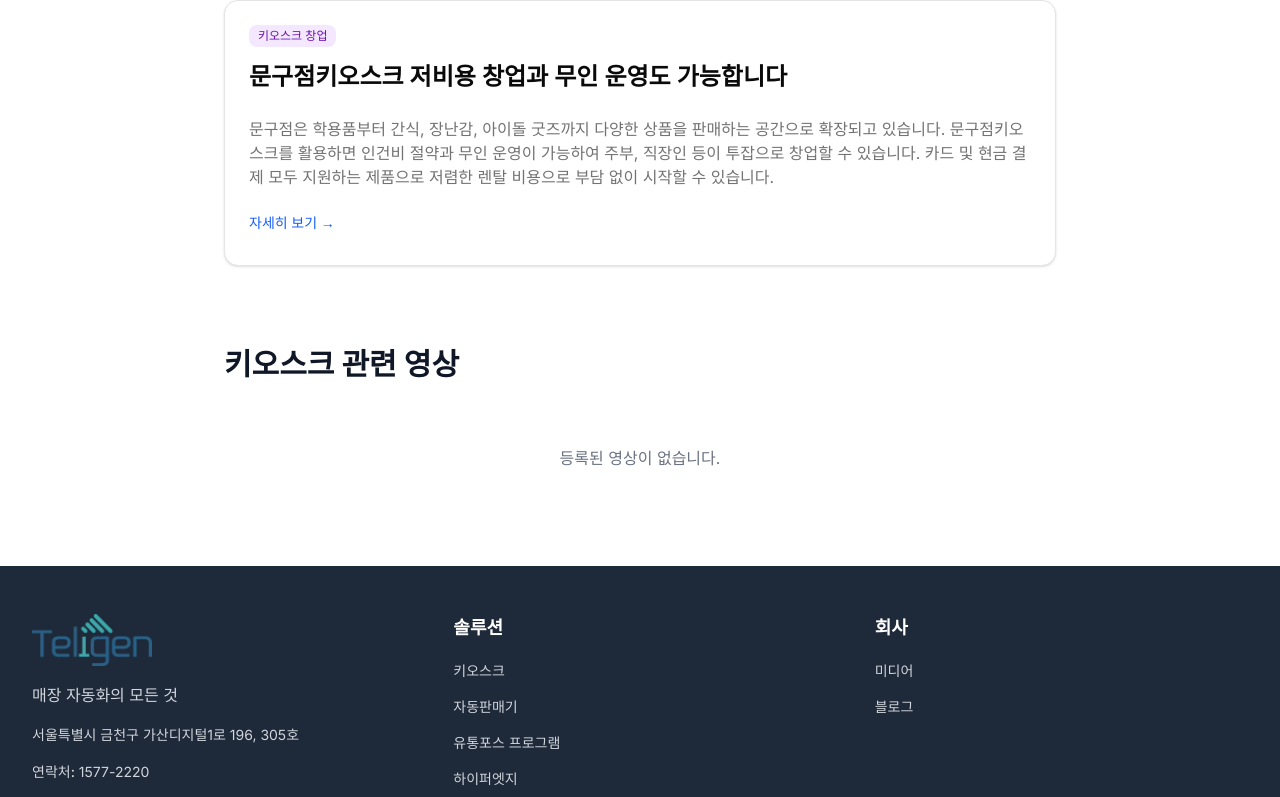
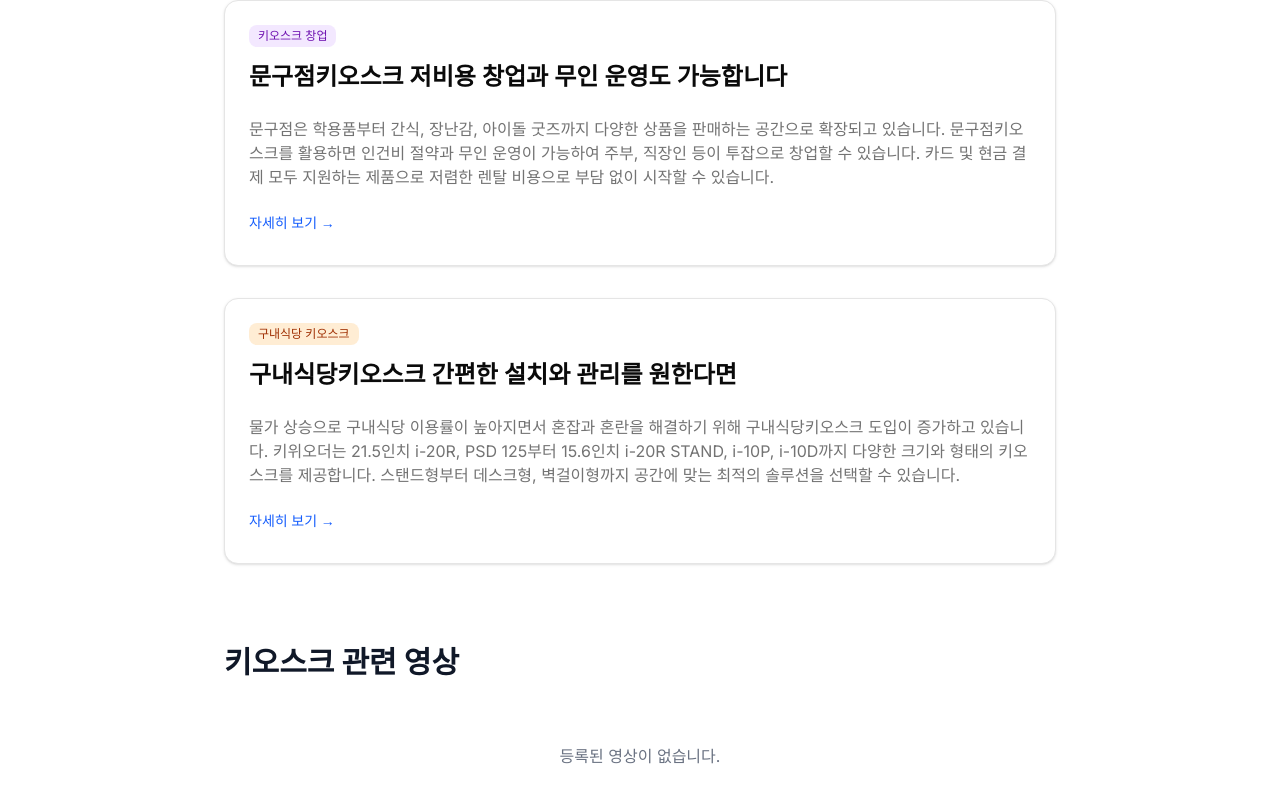
Before and after one commit to bbicoon/teligen-website, a Next.js app: page /media in a window 1280 px wide. Shown: the part 924-1721 px from the top of the page. Built offline with nearby package versions, Linux system fonts and the light colour scheme.

Commit message:
상세페이지 내용 수정

```diff
--- a/src/app/business/kiosk/page.tsx
+++ b/src/app/business/kiosk/page.tsx
@@ -1,5 +1,4 @@
 import type { Metadata } from "next";
-import { Badge } from "@/components/ui/badge";
 import { Button } from "@/components/ui/button";
 import {
   MonitorSmartphone,
@@ -69,7 +68,7 @@ export default function KioskPage() {
         <h2 className="text-2xl font-bold text-slate-800 mb-6 text-center">
           적용 업종
         </h2>
-        <div className="grid grid-cols-2 md:grid-cols-4 gap-3">
+        <div className="grid grid-cols-2 md:grid-cols-4 gap-4">
           {[
             "음식점",
             "카페",
@@ -80,13 +79,12 @@ export default function KioskPage() {
             "세탁소",
             "기타 서비스업",
           ].map((industry) => (
-            <Badge
+            <div
               key={industry}
-              variant="secondary"
-              className="text-center py-2 text-sm"
+              className="bg-white rounded-lg p-4 text-center shadow-sm border"
             >
-              {industry}
-            </Badge>
+              <h3 className="font-semibold text-slate-800">{industry}</h3>
+            </div>
           ))}
         </div>
       </section>
--- a/src/app/business/page.tsx
+++ b/src/app/business/page.tsx
@@ -64,8 +64,8 @@ const solutions = [
 
 export default function SolutionsPage() {
   return (
-    <main className="pt-24 min-h-screen bg-white">
-      <div className="max-w-7xl mx-auto px-4 sm:px-6 lg:px-8 py-16">
+    <main className="pt-16 min-h-screen bg-white">
+      <div className="max-w-7xl mx-auto px-4 sm:px-6 lg:px-8 py-8">
         <div className="text-center mb-16">
           <h1 className="text-4xl font-bold text-gray-900 mb-4">사업 분야</h1>
           <p className="text-lg text-gray-600">
@@ -91,16 +91,16 @@ export default function SolutionsPage() {
                     <Image
                       src="/vending machine.webp"
                       alt="현대적인 스마트 자동판매기로 음료와 간식을 판매하는 무인 판매 시스템"
-                      width={400}
-                      height={300}
+                      width={340}
+                      height={255}
                       className="rounded-lg object-contain group-hover:scale-105 transition-transform duration-300"
                     />
                   ) : solution.name === "유통포스 프로그램" ? (
                     <Image
                       src="/webpos.webp"
                       alt="유통업에 특화된 전문 POS 프로그램 화면으로 재고 관리와 매출 분석을 제공하는 시스템"
-                      width={500}
-                      height={375}
+                      width={400}
+                      height={300}
                       className="rounded-lg object-contain group-hover:scale-105 transition-transform duration-300"
                     />
                   ) : solution.name === "하이퍼엣지" ? (
--- a/src/app/business/pos/page.tsx
+++ b/src/app/business/pos/page.tsx
@@ -1,5 +1,4 @@
 import type { Metadata } from "next";
-import { Badge } from "@/components/ui/badge";
 import {
   ShoppingCart,
   BarChart3,
@@ -93,7 +92,7 @@ export default function PosPage() {
         <h2 className="text-2xl font-bold text-slate-800 mb-6 text-center">
           적용 업종
         </h2>
-        <div className="grid grid-cols-2 md:grid-cols-4 gap-3">
+        <div className="grid grid-cols-2 md:grid-cols-4 gap-4">
           {[
             "편의점",
             "마트",
@@ -104,13 +103,12 @@ export default function PosPage() {
             "전자제품",
             "기타 유통업",
           ].map((industry) => (
-            <Badge
+            <div
               key={industry}
-              variant="secondary"
-              className="text-center py-2 text-sm"
+              className="bg-white rounded-lg p-4 text-center shadow-sm border"
             >
-              {industry}
-            </Badge>
+              <h3 className="font-semibold text-slate-800">{industry}</h3>
+            </div>
           ))}
         </div>
       </section>
--- a/src/app/business/vending/page.tsx
+++ b/src/app/business/vending/page.tsx
@@ -1,5 +1,4 @@
 import type { Metadata } from "next";
-import { Badge } from "@/components/ui/badge";
 import { Package, Clock, DollarSign, Thermometer } from "lucide-react";
 
 export const metadata: Metadata = {
@@ -60,7 +59,7 @@ export default function VendingPage() {
         <h2 className="text-2xl font-bold text-slate-800 mb-6 text-center">
           판매 상품
         </h2>
-        <div className="grid grid-cols-2 md:grid-cols-4 gap-3">
+        <div className="grid grid-cols-2 md:grid-cols-4 gap-4">
           {[
             "음료",
             "간식",
@@ -71,13 +70,12 @@ export default function VendingPage() {
             "의료용품",
             "기타 상품",
           ].map((product) => (
-            <Badge
+            <div
               key={product}
-              variant="secondary"
-              className="text-center py-2 text-sm"
+              className="bg-white rounded-lg p-4 text-center shadow-sm border"
             >
-              {product}
-            </Badge>
+              <h3 className="font-semibold text-slate-800">{product}</h3>
+            </div>
           ))}
         </div>
       </section>
--- a/src/app/media/page.tsx
+++ b/src/app/media/page.tsx
@@ -133,6 +133,41 @@ export default function MediaPage() {
                 </Button>
               </CardContent>
             </Card>
+
+            <Card className="hover:shadow-lg transition-shadow duration-300">
+              <CardHeader>
+                <div className="flex items-center gap-4 mb-2">
+                  <Badge className="bg-orange-100 text-orange-800">
+                    구내식당 키오스크
+                  </Badge>
+                </div>
+                <CardTitle className="text-2xl">
+                  구내식당키오스크 간편한 설치와 관리를 원한다면
+                </CardTitle>
+              </CardHeader>
+              <CardContent>
+                <CardDescription className="text-base mb-4">
+                  물가 상승으로 구내식당 이용률이 높아지면서 혼잡과 혼란을 해결하기 위해
+                  구내식당키오스크 도입이 증가하고 있습니다. 키위오더는 21.5인치 i-20R,
+                  PSD 125부터 15.6인치 i-20R STAND, i-10P, i-10D까지 다양한 크기와
+                  형태의 키오스크를 제공합니다. 스탠드형부터 데스크형, 벽걸이형까지
+                  공간에 맞는 최적의 솔루션을 선택할 수 있습니다.
+                </CardDescription>
+                <Button
+                  asChild
+                  variant="link"
+                  className="p-0 text-blue-600 hover:text-blue-800"
+                >
+                  <a
+                    href="https://blog.naver.com/teligen/223623870679"
+                    target="_blank"
+                    rel="noopener noreferrer"
+                  >
+                    자세히 보기 →
+                  </a>
+                </Button>
+              </CardContent>
+            </Card>
           </div>
         </section>
 
```
